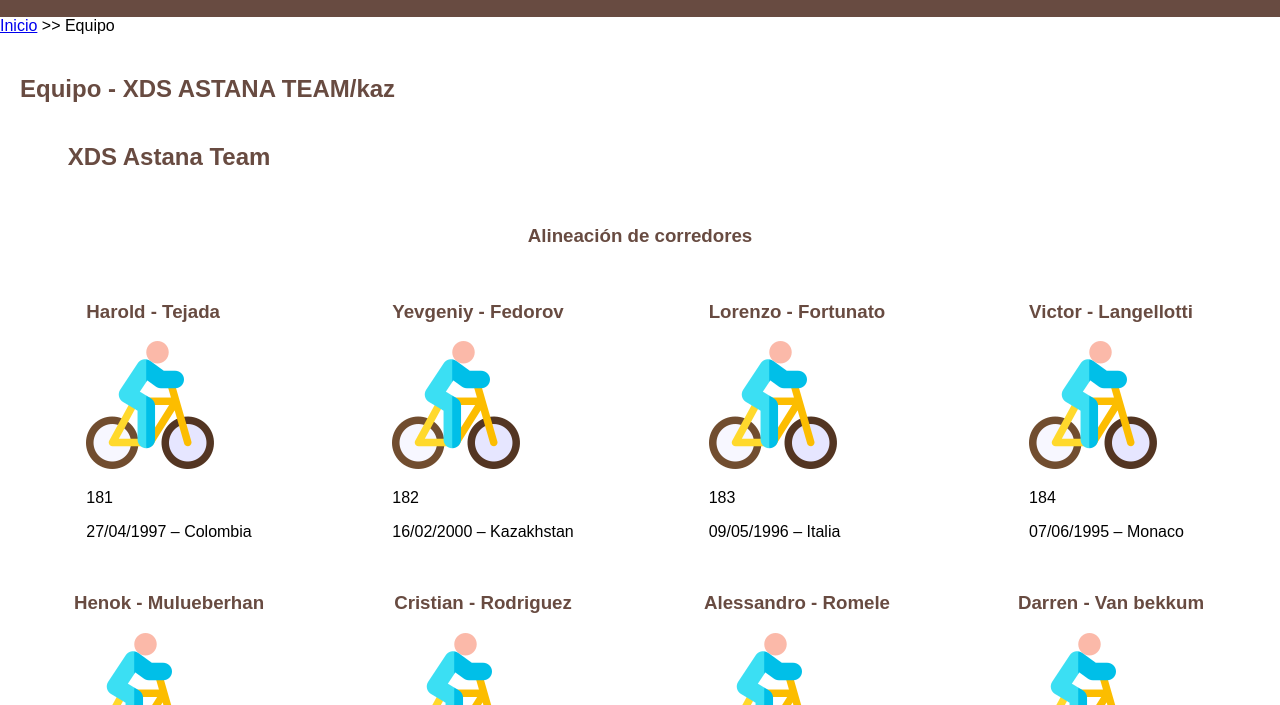
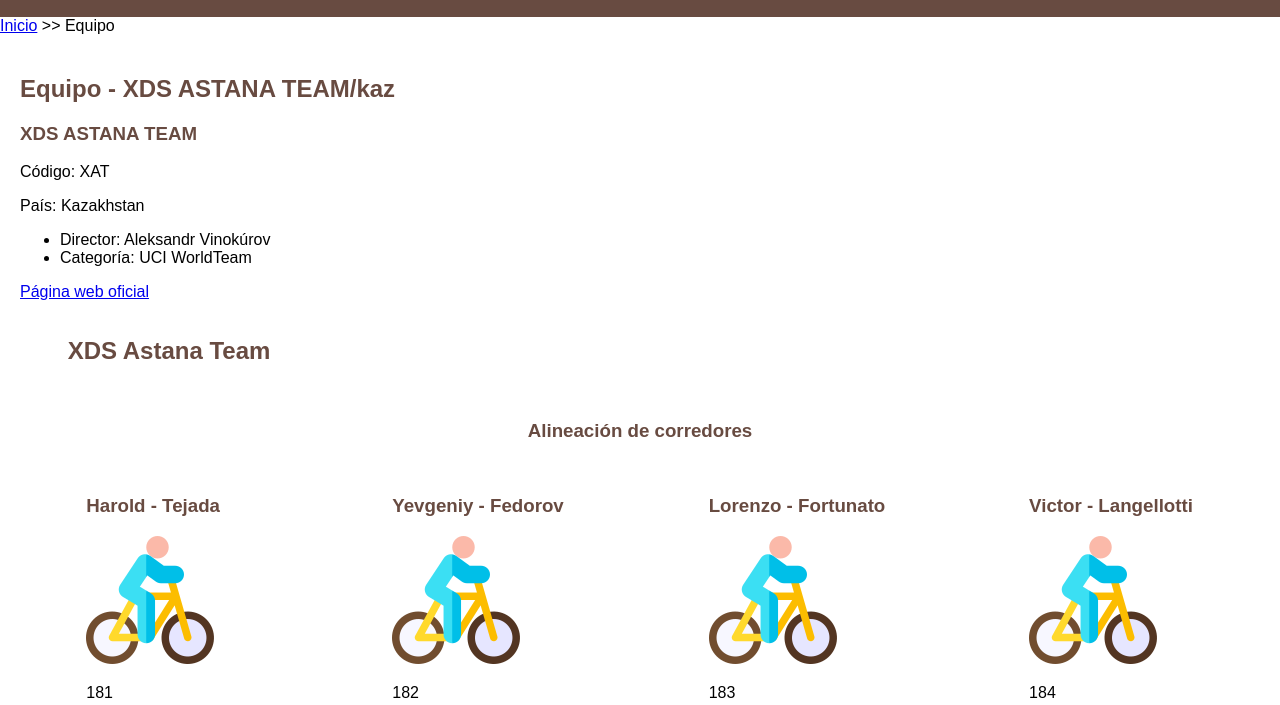
Before and after one commit to george1605/SEW, a plain HTML site: page equipo.html in a window 1280 px wide. Shown: the part 95-800 px from the top of the page. Drawn offline with Linux system fonts and the light colour scheme.

Commit message:
Added Javacript content

```diff
--- a/equipo.html
+++ b/equipo.html
@@ -15,6 +15,7 @@
     <link rel="stylesheet" type="text/css" href="estilo/estilo.css">
     <link rel="stylesheet" type="text/css" href="estilo/layout.css">
     <link rel="icon" type="image/png" href="multimedia/favicon.png">
+    <script src="js/equipo.js" defer></script>
 </head>
 
 <body>
--- a/estilo/estilo.css
+++ b/estilo/estilo.css
@@ -128,3 +128,16 @@ section ul li:nth-child(3) {
 section ul li:nth-child(4) {
     font-weight: bold;
 }
+
+#inserted-section {
+    display: block;
+}
+
+#inserted-section ul {
+    list-style-type: disc;
+}
+
+#inserted-section ul li:first-child {
+    font-weight: normal;
+    font-size: 1em;
+}
--- /dev/null
+++ b/js/equipo.js
@@ -0,0 +1,70 @@
+class Equipo {
+    constructor(nombre, codigo, pais) {
+        this.nombre = nombre;
+        this.codigo = codigo;
+        this.pais = pais;
+    }
+
+    getNombre() {
+        return String(this.nombre);
+    }
+
+    getCodigo() {
+        return String(this.codigo);
+    }
+
+    getPais() {
+        return String(this.pais);
+    }
+
+    rellenarAtributos() {
+        this.director = "Aleksandr Vinokúrov";
+        this.categoria = "UCI WorldTeam";
+        this.direccion = "https://www.lavuelta.es/en/team/XAT/xds-astana-team";
+    }
+
+    datosBasicos(seccion) {
+        const titulo = document.createElement("h3");
+        titulo.textContent = this.getNombre();
+        seccion.appendChild(titulo);
+
+        const codigo = document.createElement("p");
+        codigo.textContent = "Código: " + this.getCodigo();
+        seccion.appendChild(codigo);
+
+        const pais = document.createElement("p");
+        pais.textContent = "País: " + this.getPais();
+        seccion.appendChild(pais);
+    }
+
+    getInformacionSecundaria() {
+        return "<ul>" +
+                   "<li>Director: " + this.director + "</li>" +
+                   "<li>Categoría: " + this.categoria + "</li>" +
+               "</ul>";
+    }
+
+    getPaginaWeb(seccion = document.querySelector("section")) {
+        const parrafo = document.createElement("p");
+        const enlace = document.createElement("a");
+        enlace.setAttribute("href", this.direccion);
+        enlace.textContent = "Página web oficial";
+        parrafo.appendChild(enlace);
+        seccion.appendChild(parrafo);
+    }
+}
+
+document.addEventListener("DOMContentLoaded", () => {
+    const equipo = new Equipo("XDS ASTANA TEAM", "XAT", "Kazakhstan");
+    equipo.rellenarAtributos();
+
+    let main = document.querySelector("main");
+    let section = document.createElement("section");
+    section.setAttribute("id", "inserted-section");
+
+    equipo.datosBasicos(section);
+    section.insertAdjacentHTML("beforeend", equipo.getInformacionSecundaria());
+    equipo.getPaginaWeb(section);
+
+    main.insertBefore(section, main.children[1]);
+});
```
Also changed, not shown: js/ciudad.js (added, +63 -0 lines), meteorologia.html (+1 -0 lines).
